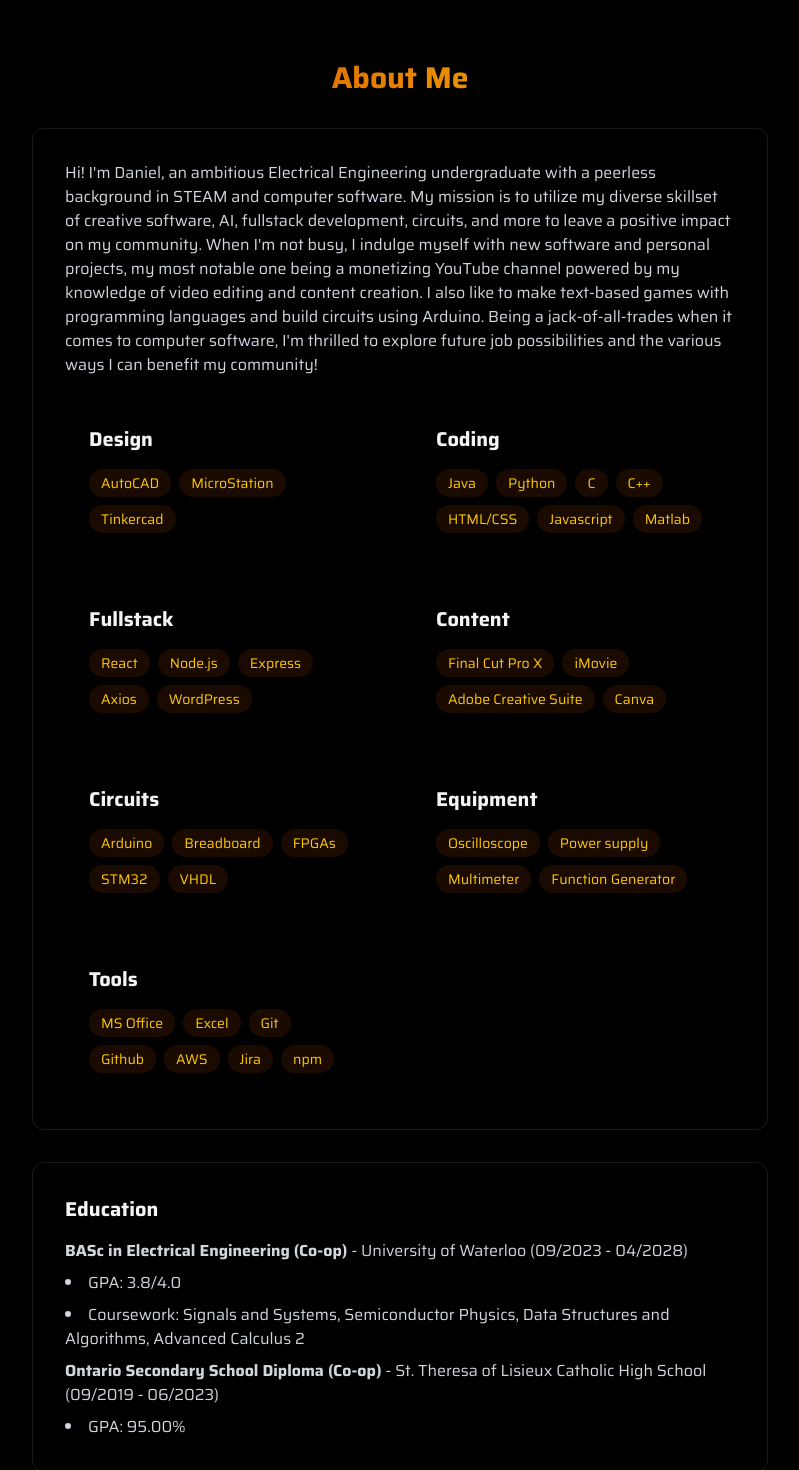
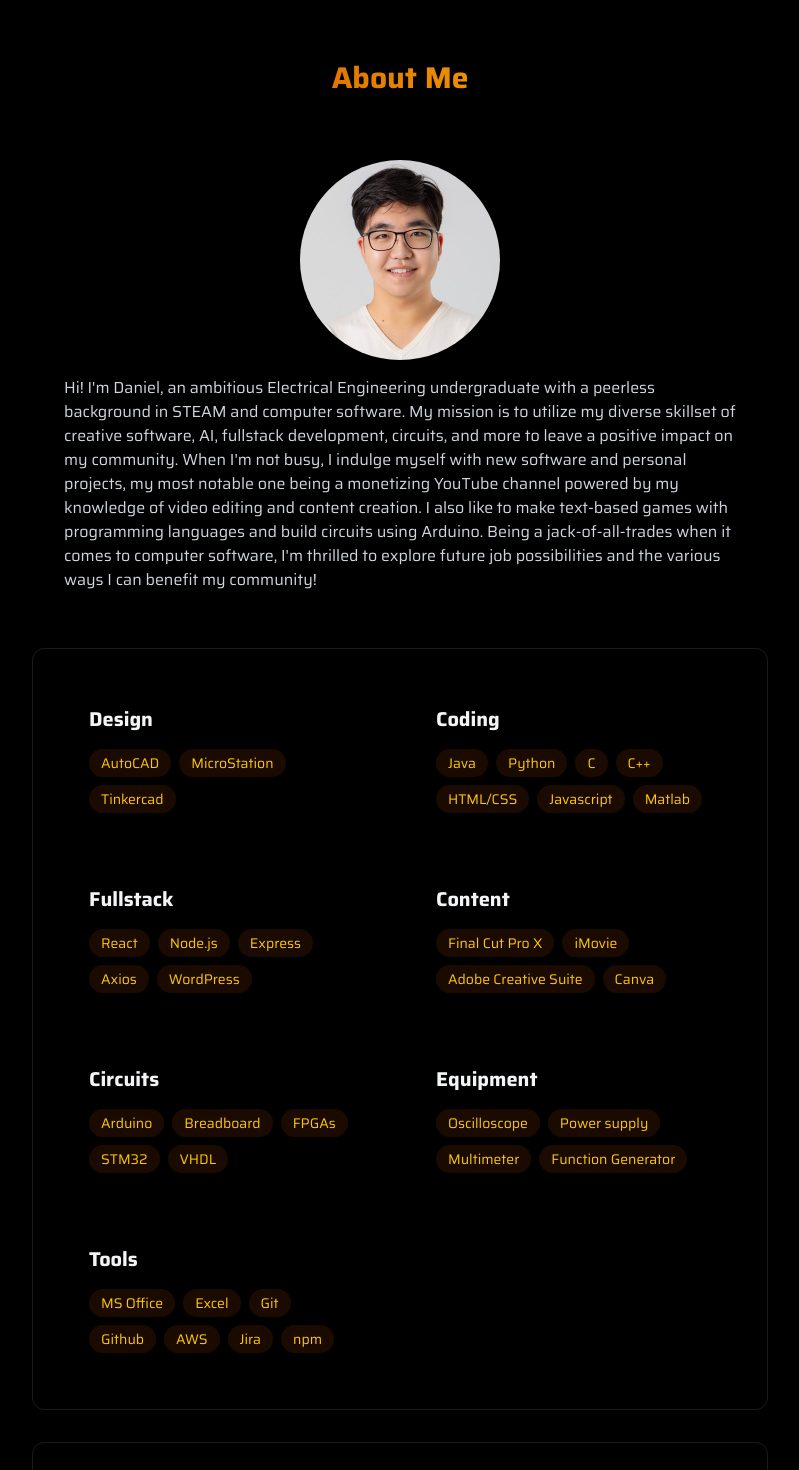
Before and after one commit to ACupOfRamenIsTasty/portfolio, a React (Vite) app: page / in a window 1280 px wide. Shown: the part 820-2290 px from the top of the page, without its empty margins (240-1039 px from the left). Built offline with nearby package versions, Linux system fonts and the light colour scheme.

Commit message:
Updated About Me with face and coloured div borders

```diff
--- a/src/components/sections/About.jsx
+++ b/src/components/sections/About.jsx
@@ -1,4 +1,5 @@
 import { RevealOnScroll } from '../RevealOnScroll';
+import face from '../../assets/face.png';
 
 const skills = {
     Design: ["AutoCAD", "MicroStation", "Tinkercad"],
@@ -46,17 +47,34 @@
                         About Me
                     </h2>
 
-                    <div className="glass rounded-xl p-8 border-white/10 border hover:-translate-y-1 mt-8 transition-all">
+                    <div className="glass rounded-xl p-8">
+                        <a
+                            href="https://www.linkedin.com/in/d75kim/"
+                            target="_blank"
+                            rel="noopener noreferrer"
+                            className="flex justify-center mb-4"
+                        >
+                            <img
+                                src={face}
+                                alt="LinkedIn page"
+                                className="h-50 w-50 rounded-full object-cover transition-all hover:shadow-[0_8px_24px_rgba(0,119,181,0.3)]"
+                            />
+                        </a>
+
                         <p className="text-gray-300 mb-6">
                             Hi! I'm Daniel, an ambitious Electrical Engineering undergraduate with a peerless background in STEAM and computer software. My mission is to utilize my diverse skillset of creative software, AI, fullstack development, circuits, and more to leave a positive impact on my community. When I'm not busy, I indulge myself with new software and personal projects, my most notable one being a monetizing YouTube channel powered by my knowledge of video editing and content creation. I also like to make text-based games with programming languages and build circuits using Arduino. Being a jack-of-all-trades when it comes to computer software, I'm thrilled to explore future job possibilities and the various ways I can benefit my community!
                         </p>
+                    </div>
 
+                    <div className="glass rounded-xl p-8 border border-white/10 hover:-translate-y-1 hover:border-yellow-500/30
+    hover:shadow-[0_2px_8px_rgba(246,130,59,0.1)] transition-all">
                         <div className="grid grid-cols-1 md:grid-cols-2 gap-6">
                             <SkillsDisplay />
                         </div>
                     </div>
 
-                    <div className="glass rounded-xl p-8 border-white/10 border hover:-translate-y-1 mt-8 transition-all">
+                    <div className="glass rounded-xl p-8 border border-white/10 hover:-translate-y-1 hover:border-yellow-500/30 mt-8
+    hover:shadow-[0_2px_8px_rgba(246,130,59,0.1)] transition-all">
                         <h3 className="text-xl font-bold mb-4">Education</h3>
                         <ul className="list-disc list-inside text-gray-300 space-y-2">
                             <div className="space-y-2">
@@ -77,7 +95,8 @@
                         </ul>
                     </div>
 
-                    <div className="glass rounded-xl p-8 border-white/10 border hover:-translate-y-1 mt-8 transition-all">
+                    <div className="glass rounded-xl p-8 border border-white/10 hover:-translate-y-1 hover:border-yellow-500/30 mt-8
+    hover:shadow-[0_2px_8px_rgba(246,130,59,0.1)] transition-all">
                         <h3 className="text-xl font-bold mb-4">Work Experience</h3>
                         <div className="space-y-4 text-gray-300">
                             <div>
```
Also changed, not shown: src/assets/face.png (added).
